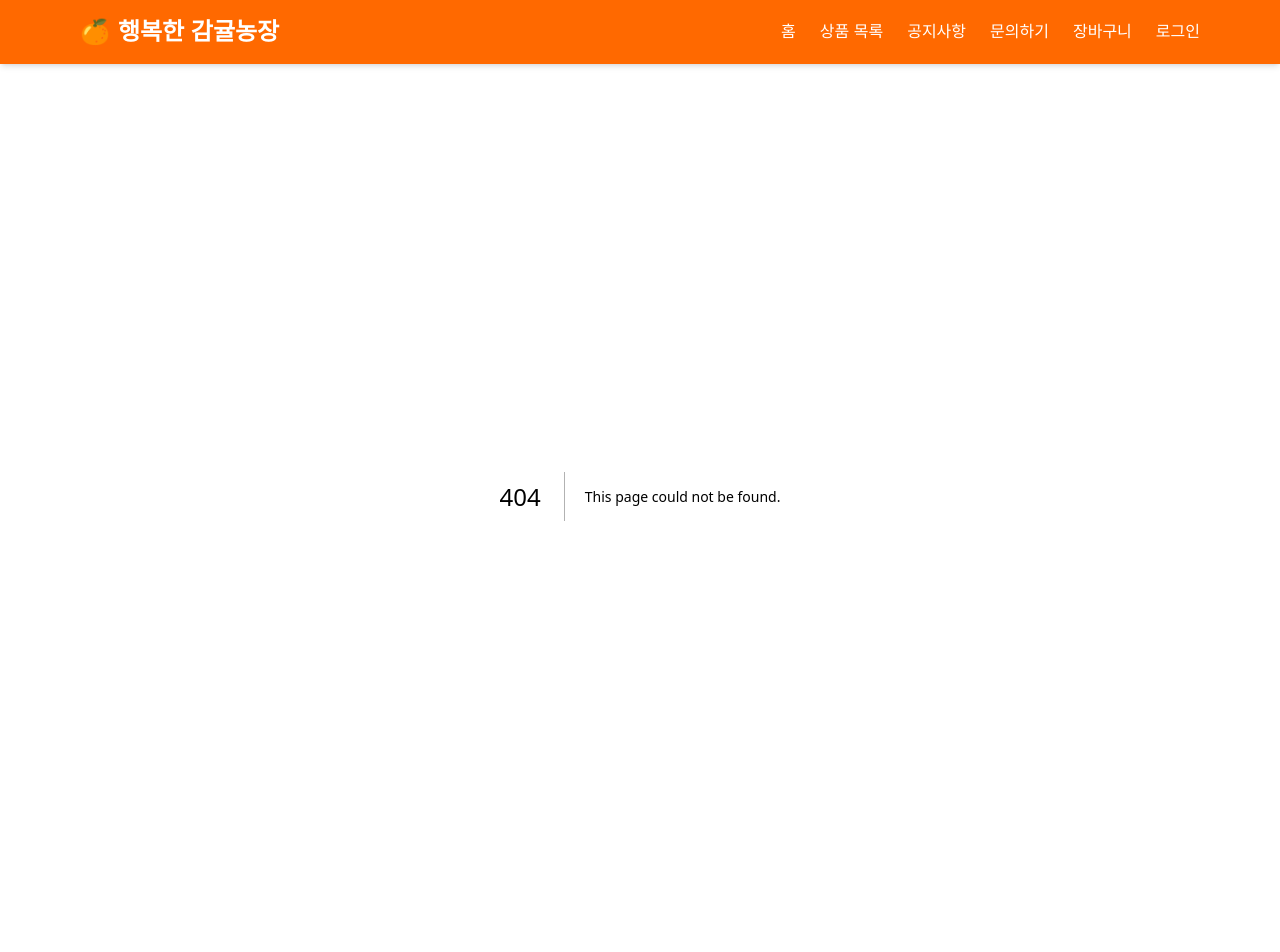
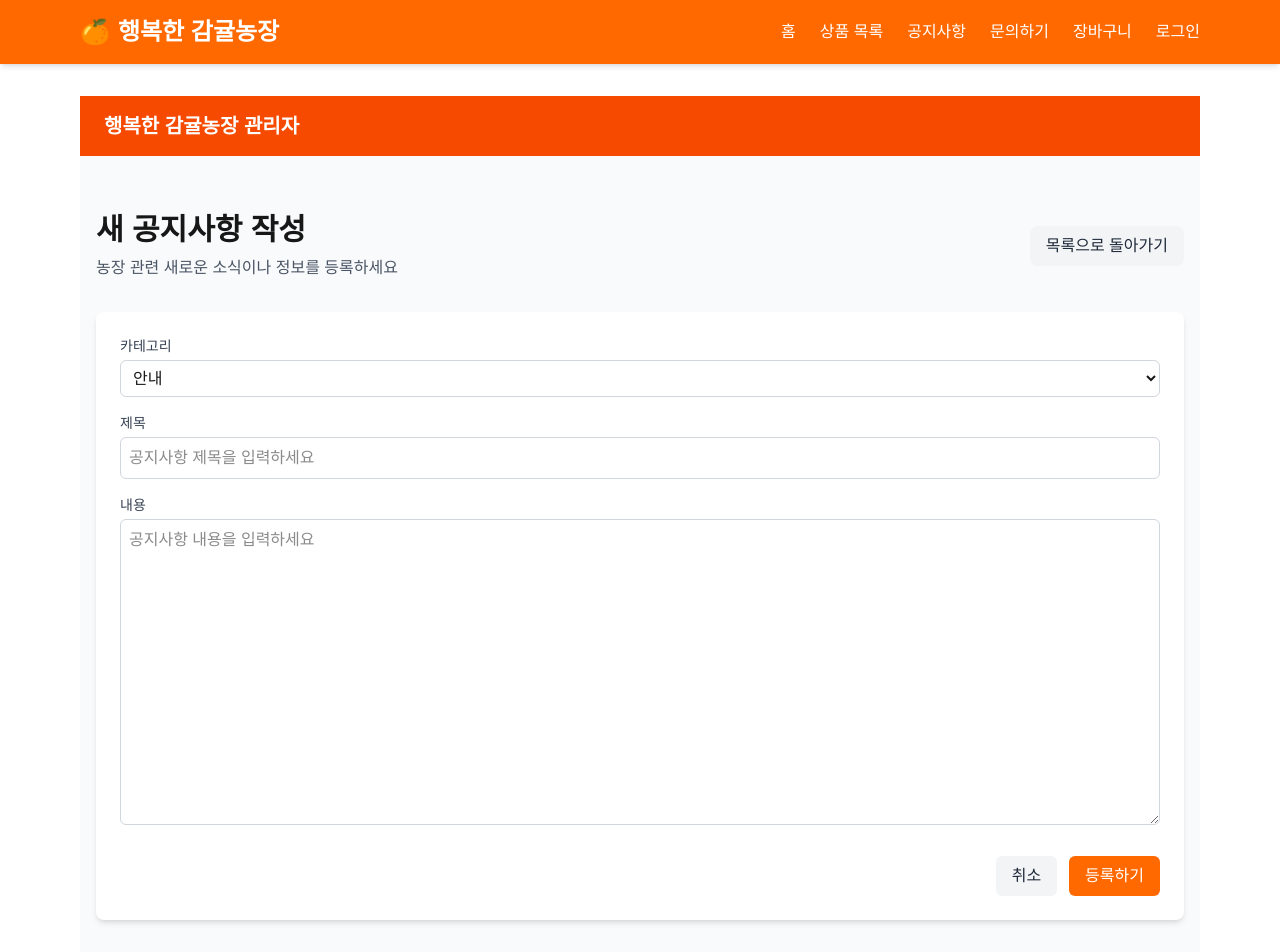
Before and after one commit to happy-yeachan/farm-page, a Next.js app: page /admin/notices/new in a window 1280 px wide. Before the commit this address had no page. Shown: the top 952 px of the page. Built offline with nearby package versions, Linux system fonts and the light colour scheme; sample sign-in values are in the browser's storage.

Commit message:
공지사항 링크 수정 및 공지사항 추가 페이지 구현

```diff
--- /dev/null
+++ b/src/app/admin/notices/new/page.tsx
@@ -0,0 +1,165 @@
+'use client';
+
+import React, { useState, useEffect } from 'react';
+import { useRouter } from 'next/navigation';
+import Link from 'next/link';
+
+// 카테고리 목록
+const categories = ['출하안내', '배송안내', '이벤트', '안내', '상품안내'];
+
+export default function AdminNewNoticePage() {
+  const router = useRouter();
+  const [userData, setUserData] = useState<{isAdmin: boolean} | null>(null);
+  const [loading, setLoading] = useState(true);
+
+  // 폼 필드
+  const [title, setTitle] = useState('');
+  const [category, setCategory] = useState('안내');
+  const [content, setContent] = useState('');
+  const [isSubmitting, setIsSubmitting] = useState(false);
+
+  useEffect(() => {
+    // 관리자 인증 확인
+    const checkAuth = () => {
+      try {
+        const storedUser = localStorage.getItem('user');
+        if (storedUser) {
+          const user = JSON.parse(storedUser);
+          if (user.isAdmin) {
+            setUserData(user);
+            setLoading(false);
+            return;
+          }
+        }
+        // 관리자가 아니면 로그인 페이지로 이동
+        router.push('/login');
+      } catch (error) {
+        console.error('Authentication error:', error);
+        router.push('/login');
+      }
+    };
+
+    checkAuth();
+  }, [router]);
+
+  // 공지사항 등록
+  const handleSubmit = (e: React.FormEvent) => {
+    e.preventDefault();
+
+    // 유효성 검사
+    if (!title.trim()) {
+      alert('제목을 입력해주세요.');
+      return;
+    }
+
+    if (!content.trim()) {
+      alert('내용을 입력해주세요.');
+      return;
+    }
+
+    setIsSubmitting(true);
+
+    // 실제로는 API 호출을 통해 저장
+    setTimeout(() => {
+      alert('공지사항이 등록되었습니다.');
+      router.push('/admin/notices');
+    }, 1000);
+  };
+
+  if (loading) {
+    return (
+      <div className="min-h-screen flex items-center justify-center">
+        <div className="text-center">
+          <div className="animate-spin rounded-full h-12 w-12 border-t-2 border-b-2 border-orange-500 mx-auto mb-4"></div>
+          <p className="text-gray-600">인증 확인 중...</p>
+        </div>
+      </div>
+    );
+  }
+
+  return (
+    <div className="container mx-auto px-4 py-8">
+      <div className="mb-8 flex justify-between items-center">
+        <div>
+          <h1 className="text-3xl font-bold mb-2">새 공지사항 작성</h1>
+          <p className="text-gray-600">
+            농장 관련 새로운 소식이나 정보를 등록하세요
+          </p>
+        </div>
+        <div className="flex gap-3">
+          <Link
+            href="/admin/notices"
+            className="bg-gray-100 text-gray-800 px-4 py-2 rounded-lg hover:bg-gray-200"
+          >
+            목록으로 돌아가기
+          </Link>
+        </div>
+      </div>
+
+      {/* 공지사항 작성 폼 */}
+      <div className="bg-white rounded-lg shadow-md p-6">
+        <form onSubmit={handleSubmit}>
+          <div className="mb-4">
+            <label htmlFor="category" className="block text-sm font-medium text-gray-700 mb-1">
+              카테고리
+            </label>
+            <select
+              id="category"
+              className="w-full p-2 border border-gray-300 rounded-md focus:ring-orange-500 focus:border-orange-500"
+              value={category}
+              onChange={(e) => setCategory(e.target.value)}
+            >
+              {categories.map(cat => (
+                <option key={cat} value={cat}>{cat}</option>
+              ))}
+            </select>
+          </div>
+
+          <div className="mb-4">
+            <label htmlFor="title" className="block text-sm font-medium text-gray-700 mb-1">
+              제목
+            </label>
+            <input
+              type="text"
+              id="title"
+              className="w-full p-2 border border-gray-300 rounded-md focus:ring-orange-500 focus:border-orange-500"
+              placeholder="공지사항 제목을 입력하세요"
+              value={title}
+              onChange={(e) => setTitle(e.target.value)}
+            />
+          </div>
+
+          <div className="mb-6">
+            <label htmlFor="content" className="block text-sm font-medium text-gray-700 mb-1">
+              내용
+            </label>
+            <textarea
+              id="content"
+              rows={12}
+              className="w-full p-2 border border-gray-300 rounded-md focus:ring-orange-500 focus:border-orange-500"
+              placeholder="공지사항 내용을 입력하세요"
+              value={content}
+              onChange={(e) => setContent(e.target.value)}
+            ></textarea>
+          </div>
+
+          <div className="flex justify-end space-x-3">
+            <Link
+              href="/admin/notices"
+              className="px-4 py-2 bg-gray-100 text-gray-800 rounded-md hover:bg-gray-200"
+            >
+              취소
+            </Link>
+            <button
+              type="submit"
+              className="px-4 py-2 bg-orange-500 text-white rounded-md hover:bg-orange-600 disabled:opacity-70"
+              disabled={isSubmitting}
+            >
+              {isSubmitting ? '등록 중...' : '등록하기'}
+            </button>
+          </div>
+        </form>
+      </div>
+    </div>
+  );
+}
--- a/src/app/admin/notices/page.tsx
+++ b/src/app/admin/notices/page.tsx
@@ -275,9 +275,9 @@ export default function AdminNoticesPage() {
                         </span>
                       </td>
                       <td className="px-4 py-3">
-                        <a href={`/notice/${notice.id}`} target="_blank" className="hover:text-orange-600">
+                        <Link href={`/notice/${notice.id}`} className="hover:text-orange-600">
                           {notice.title}
-                        </a>
+                        </Link>
                       </td>
                       <td className="px-4 py-3 text-center text-gray-500">{notice.date}</td>
                       <td className="px-4 py-3 text-center text-gray-500">{notice.views.toLocaleString()}</td>
```
